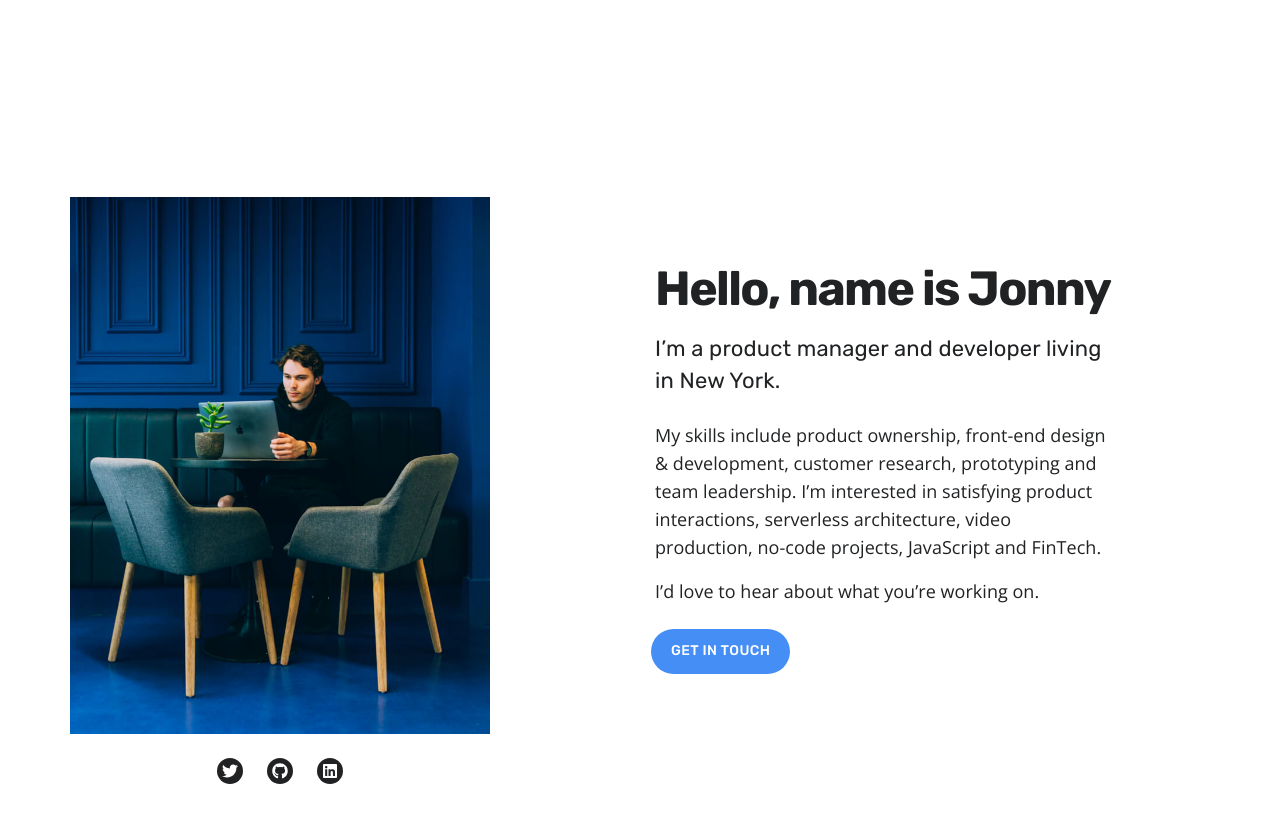
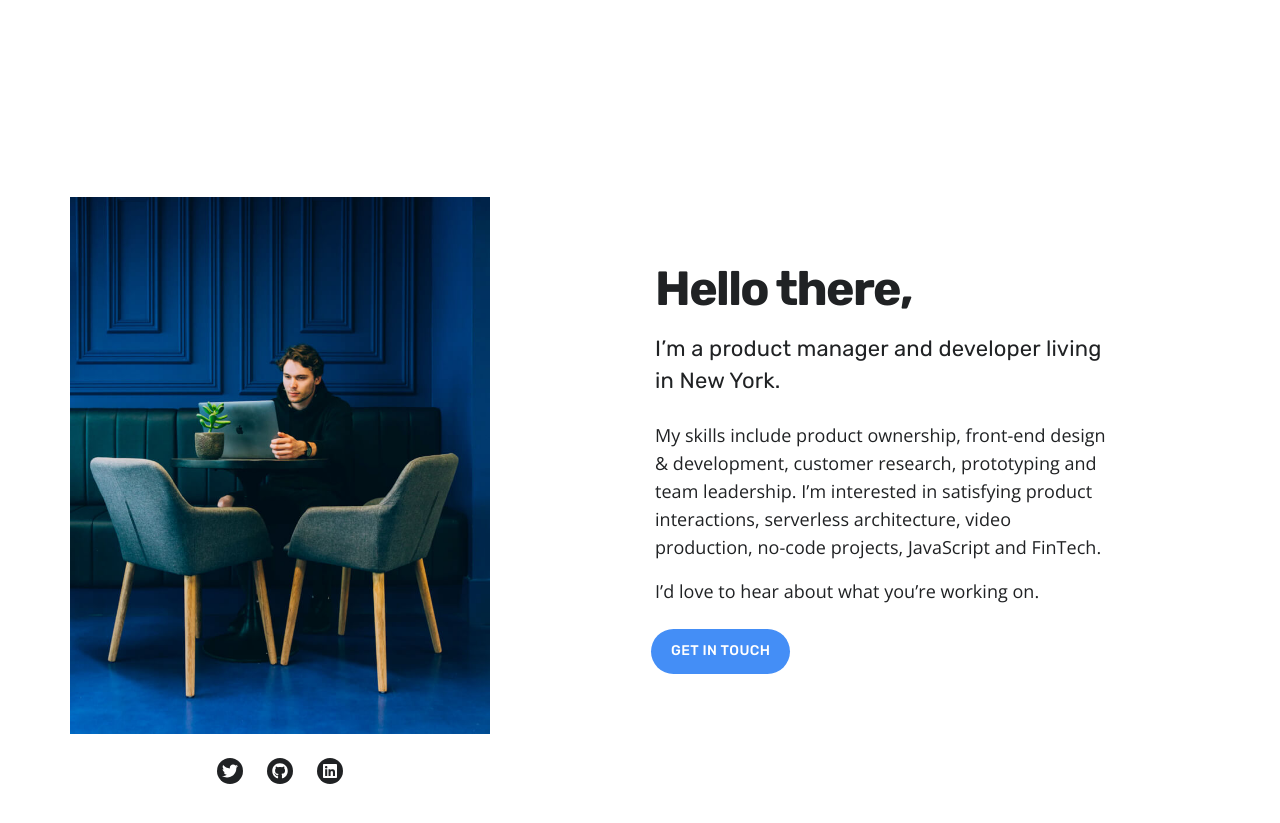
Before and after one commit to jonathanandrewsuk/jonathanandrewsuk.github.io, a Jekyll site: the page built from index.html, in a window 1280 px wide and 900 px high, scrolled down 500 px. Shown: the top 823 px of the window. Built offline with Jekyll 4.4.1, drawn with Linux system fonts in a browser that asks for light colours; nearby versions of some CDN libraries.

Commit message:
Update section__about.html

```diff
--- a/_includes/section__about.html
+++ b/_includes/section__about.html
@@ -11,7 +11,7 @@
     </div>
 
     <div class="about__content">
-      <h2 class="title">Hello, name is Jonny</h2>
+      <h2 class="title">Hello there,</h2>
       <p class="subtitle subtitle--light">I’m a product manager and developer living in New York.</p>
 
       <p>My skills include product ownership, front-end design & development, customer research, prototyping and team leadership.
```
